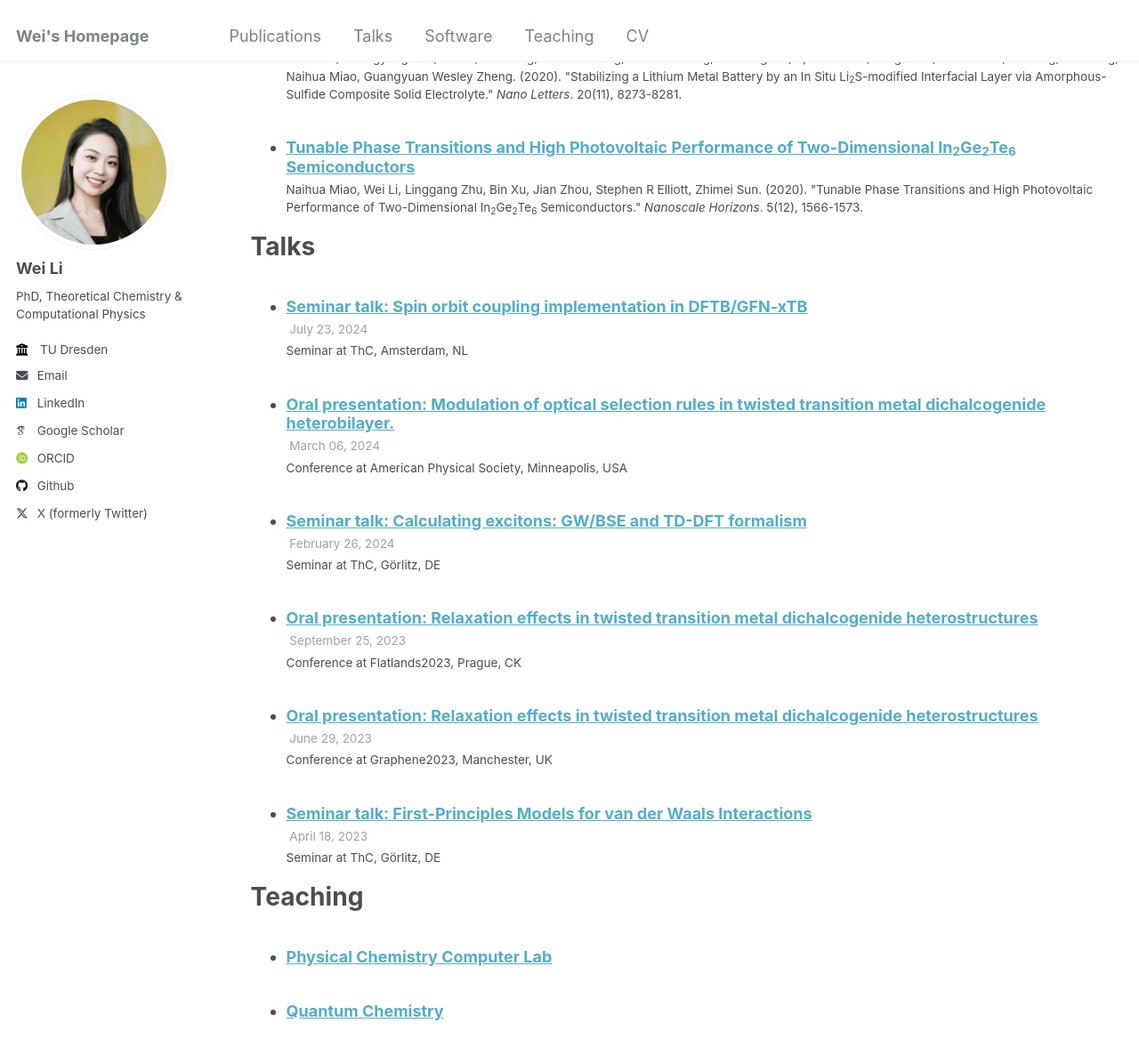
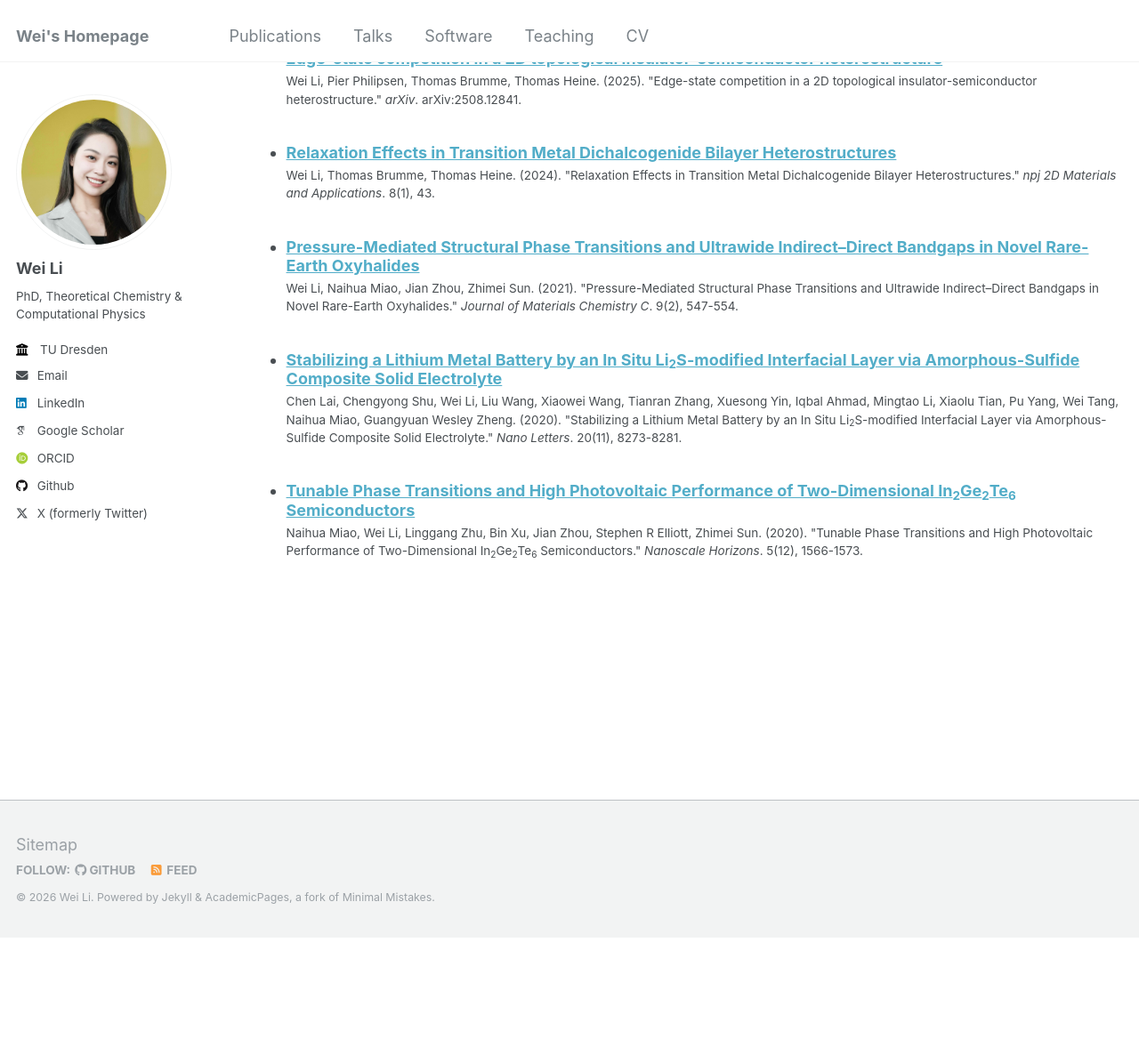
Before and after one commit to i-wli/i-wli.github.io, a Jekyll site: the page built from _pages/cv.md, in a window 1280 px wide and 1400 px high, scrolled down 2245 px. Shown: the top 1186 px of the window at 89% size. Built offline with Jekyll 4.4.1, drawn with Linux system fonts in a browser that asks for light colours; some web fonts are replaced; after the commit the page ends 3300 px from its top, so only the background shows below that; some of the changed text lies outside the part shown.

Commit message:
refactor some layout

```diff
--- a/Gemfile
+++ b/Gemfile
@@ -10,6 +10,8 @@ source "https://rubygems.org"
 # Happy Jekylling!
 
 gem "github-pages", group: :jekyll_plugins
+gem "csv"
+gem "bigdecimal"
 
 # If you want to use Jekyll native, uncomment the line below.
 # To upgrade, run `bundle update`.
--- a/_config.yml
+++ b/_config.yml
@@ -209,19 +209,12 @@ kramdown:
 
 # These settings control the types of collections used by the template
 collections:
-  teaching:
-    output: true
-    permalink: /:collection/:path/
   publications:
     output: true
     permalink: /:collection/:path/
   portfolio:
     output: true
     permalink: /:collection/:path/
-  talks:
-    output: true
-    permalink: /:collection/:path/
-
 
 # These settings control how pages and collections are included in the site
 defaults:
@@ -243,15 +236,6 @@ defaults:
     values:
       layout: single
       author_profile: true
-  # _teaching
-  - scope:
-      path: ""
-      type: teaching
-    values:
-      layout: single
-      author_profile: true
-      share: true
-      comments: true
   # _publications
   - scope:
       path: ""
@@ -270,15 +254,6 @@ defaults:
       author_profile: true
       share: true
       comment: true
-  # _talks
-  - scope:
-      path: ""
-      type: talks
-    values:
-      layout: talk
-      author_profile: true
-      share: true
-
 
 # Sass/SCSS
 sass:
--- a/_includes/archive-single-talk-cv.html
+++ /dev/null
@@ -1,40 +0,0 @@
-{% include base_path %}
-
-{% if post.header.teaser %}
-  {% capture teaser %}{{ post.header.teaser }}{% endcapture %}
-{% else %}
-  {% assign teaser = site.teaser %}
-{% endif %}
-
-{% if post.id %}
-  {% assign title = post.title | markdownify | remove: "<p>" | remove: "</p>" %}
-{% else %}
-  {% assign title = post.title %}
-{% endif %}
-
-<div class="{{ include.type | default: "list" }}__item">
-  <article class="archive__item" itemscope itemtype="http://schema.org/CreativeWork">
-    <li>
-    {% if include.type == "grid" and teaser %}
-      <div class="archive__item-teaser">
-        <img src=
-          {% if teaser contains "://" %}
-            "{{ teaser }}"
-          {% else %}
-            "{{ teaser | prepend: "/images/" | prepend: base_path }}"
-          {% endif %}
-          alt="">
-      </div>
-    {% endif %}
-    <h3 class="archive__item-title" itemprop="headline">
-      {% if post.link %}
-        <a href="{{ post.link }}">{{ title }}</a> <a href="{{ base_path }}{{ post.url }}" rel="permalink"><i class="fa fa-link" aria-hidden="true" title="permalink"></i><span class="sr-only">Permalink</span></a>
-      {% else %}
-        <a href="{{ base_path }}{{ post.url }}" rel="permalink">{{ title }}</a>
-      {% endif %}
-    </h3>
-    {% if post.date %}<p class="page__meta"><i class="fa fa-clock-o" aria-hidden="true"></i> {{ post.date | date: '%B %d, %Y' }}</p>{% endif %}
-    {% if post.venue%}<p class="archive__item-excerpt" itemprop="description">{{post.type}} at {{ post.venue }},  {{post.location}}</p>{% endif %}
-    </li>
-  </article>
-</div>
--- a/_pages/cv.md
+++ b/_pages/cv.md
@@ -38,17 +38,6 @@ Experience
   * Advisor: Assoc. Prof. Hongyan Xu
 
 
-Technical Skills
-======
-* **Programming Languages:**
-  * Working knowledge of Fortran and C++/C
-  * Daily user of Python
-  * Some experience with Julia and Java
-
-* **Scientific Calculation Software:**
-  * AMS, DFTB+, LAMMPS, VASP, Quantum Espresso, FHI-aims
-
-
 Scholarships & Awards
 ======
 * Completion & Wrap-up Grant, _Graduate Academy of TU Dresden_ (2025)
@@ -66,20 +55,30 @@ Scholarships & Awards
   * top 5 out of 151 undergraduate students
 
 
+Conferences & Workshops
+======
+**Oral Presentations**
+- American Physical Society April Meeting (Mar 2024, Minneapolis, USA)
+- Flatlands beyond Graphene (Sep 2023, Prague, Czech)
+- Graphene Conference series (Jun 2023, Manchester, UK)
+- 2Exciting Spring school on Scientific Communication (Mar 2022, Milan, Italy)
+- Flatlands beyond Graphene (Sep 2022, Lanzarote, Spain)
+
+**Poster Presentations**
+- Psi-k Conference (Aug 2022, Lausanne, Switzerland)
+- SPP Mid-term Report Colloquium (Mar 2022, Dresden, Germany)
+- Chemistry of Two-Dimensional Materials (Chem2DMat) (Aug 2021, Virtual)
+
+Talks
+======
+See [Presentations](/talks/) for the full list.
+
+Teaching
+======
+See [Teaching](/teaching/) for the full list.
+
 Publications
 ======
   <ul>{% for post in site.publications reversed %}
     {% include archive-single-cv.html %}
   {% endfor %}</ul>
-
-Talks
-======
-  <ul>{% for post in site.talks reversed %}
-    {% include archive-single-talk-cv.html  %}
-  {% endfor %}</ul>
-
-Teaching
-======
-  <ul>{% for post in site.teaching reversed %}
-    {% include archive-single-cv.html %}
-  {% endfor %}</ul>
--- a/_talks/2023-04-18-seminar.md
+++ /dev/null
@@ -1,11 +0,0 @@
----
-title: "Seminar talk: First-Principles Models for van der Waals Interactions"
-collection: talks
-type: "Seminar"
-permalink: /talks/2023-04-18-seminar
-venue: "ThC"
-date: 2023-04-18
-location: "Görlitz, DE"
----
-
-[Download Slides](http://i-wli.github.io/files/slides_retreat_vdW.pdf)
--- a/_talks/2023-06-29-talk.md
+++ /dev/null
@@ -1,13 +0,0 @@
----
-title: "Oral presentation: Relaxation effects in twisted transition metal dichalcogenide heterostructures"
-collection: talks
-type: "Conference"
-permalink: /talks/2023-06-29-talk
-venue: "Graphene2023"
-date: 2023-06-29
-location: "Manchester, UK"
----
-
-[Download Slides](http://i-wli.github.io/files/slides_graphene_2306.pdf)
-
-[Abstract](https://phantomsfoundation.com/GRAPHENECONF/2023/Abstracts/Grapheneconf2023_Li_Wei_203.pdf)
--- a/_talks/2023-09-25-talk.md
+++ /dev/null
@@ -1,11 +0,0 @@
----
-title: "Oral presentation: Relaxation effects in twisted transition metal dichalcogenide heterostructures"
-collection: talks
-type: "Conference"
-permalink: /talks/2023-09-25-talk
-venue: "Flatlands2023"
-date: 2023-09-25
-location: "Prague, CK"
----
-
-[Download Slides](http://i-wli.github.io/files/slides_flatlands_2309.pdf)
--- a/_talks/2024-02-26-seminar.md
+++ /dev/null
@@ -1,11 +0,0 @@
----
-title: "Seminar talk: Calculating excitons: GW/BSE and TD-DFT formalism"
-collection: talks
-type: "Seminar"
-permalink: /talks/2024-02-26-seminar
-venue: "ThC"
-date: 2024-02-26
-location: "Görlitz, DE"
----
-
-[Download Slides](http://i-wli.github.io/files/slides_retreat_GW.pdf)
--- a/_talks/2024-03-06-talk.md
+++ /dev/null
@@ -1,13 +0,0 @@
----
-title: "Oral presentation: Modulation of optical selection rules in twisted transition metal dichalcogenide heterobilayer."
-collection: talks
-type: "Conference"
-permalink: /talks/2024-03-06-talk
-venue: "American Physical Society"
-date: 2024-03-06
-location: "Minneapolis, USA"
----
-
-[Download Slides](http://i-wli.github.io/files/slides_aps_24.03.pdf)
-
-[Abstract](https://meetings.aps.org/Meeting/MAR24/Session/N03.11)
--- a/_talks/2024-07-23-seminar.md
+++ /dev/null
@@ -1,11 +0,0 @@
----
-title: "Seminar talk: Spin orbit coupling implementation in DFTB/GFN-xTB"
-collection: talks
-type: "Seminar"
-permalink: /talks/2024-07-23-seminar
-venue: "ThC"
-date: 2024-07-23
-location: "Amsterdam, NL"
----
-
-[Download Slides](http://i-wli.github.io/files/slides_ams.pdf)
```
Also changed, not shown: _includes/archive-single-talk.html (deleted, +0 -42 lines), _pages/talks.html (deleted, +0 -16 lines), _pages/talks.md (added, +34 -0 lines), _pages/teaching.html (deleted, +0 -12 lines), _pages/teaching.md (added, +12 -0 lines), _teaching/teaching-1.md (deleted, +0 -8 lines), _teaching/teaching-2.md (deleted, +0 -8 lines), _pages/markdown.md (line endings or trailing spaces).
